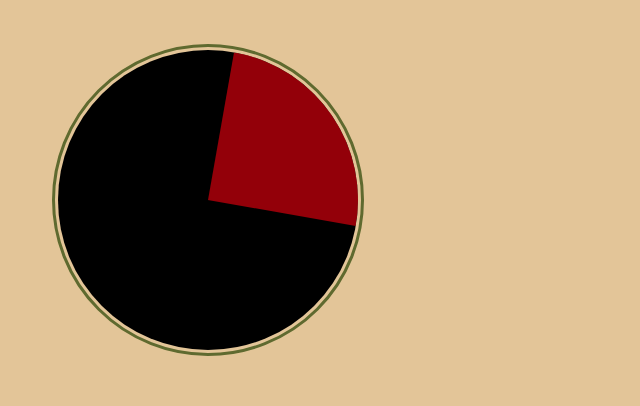
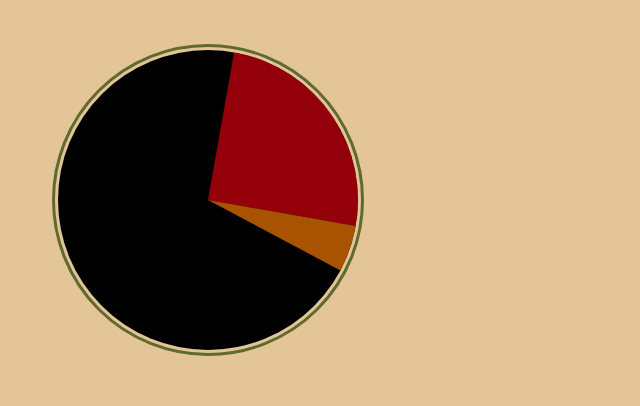
Before and after one commit to WebDevTuts/pie_charts_with_css, a plain HTML site: page index.html in a window 1280 px wide. Shown: the whole page, without its empty margins (0-640 px from the left). Drawn offline with Linux system fonts and the light colour scheme.

Commit message:
Add markup and style for second wedge shape

```diff
--- a/index.html
+++ b/index.html
@@ -35,6 +35,21 @@
 				-ms-transform: rotate(90deg);
 				transform: rotate(90deg);
 			}
+			.slice_2_c {
+				-webkit-transform: rotate(118deg);
+				-moz-transform: rotate(118deg);
+				-o-transform: rotate(118deg);
+				-ms-transform: rotate(118deg);
+				transform: rotate(118deg);
+			}
+			.slice_2_w {
+				background-color: rgba(210,104,0,.8);
+				-webkit-transform: rotate(162deg);
+				-moz-transform: rotate(162deg);
+				-o-transform: rotate(162deg);
+				-ms-transform: rotate(162deg);
+				transform: rotate(162deg);
+			}
 		</style>
 	</head>
 	<body>
@@ -46,5 +61,8 @@
 			<div class="common slice slice_1_c">
 				<div class="common slice slice_1_w"></div>
 			</div>
+			<div class="common slice slice_2_c">
+				<div class="common slice slice_2_w"></div>
+			</div>
 
 	</body>
```
